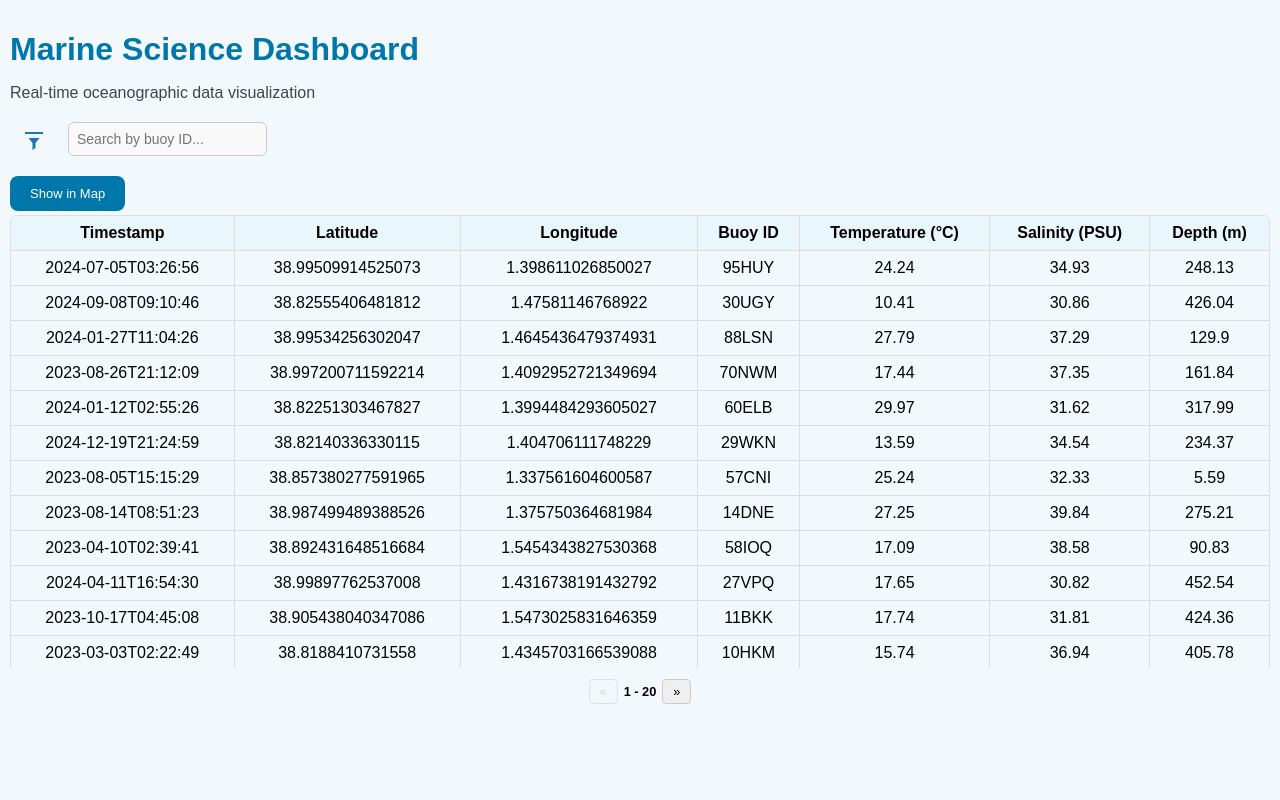
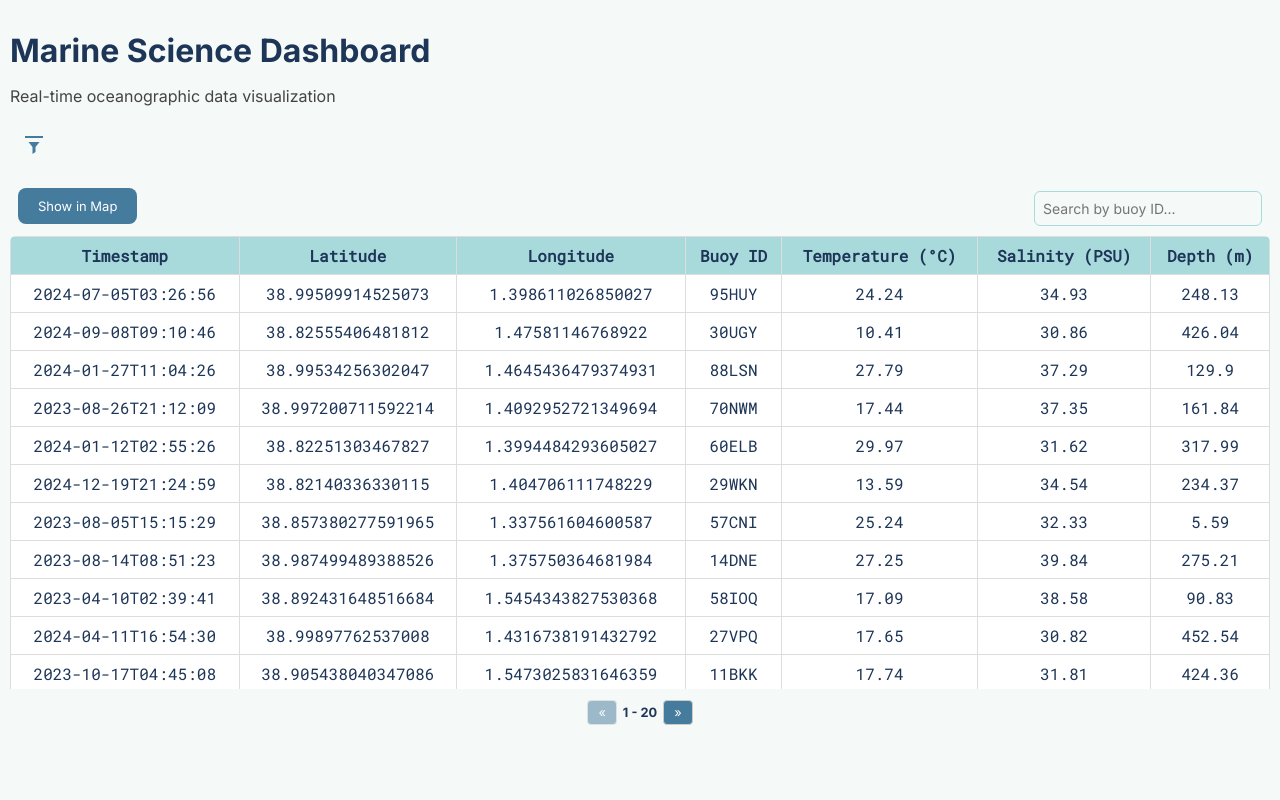
Before and after one commit to Ivanettoss/MarineDashboard, a Vue app: page / in a window 1280 px wide. Shown: the top 800 px of the page. Built offline with nearby package versions, Linux system fonts and the light colour scheme.

Commit message:
another design update

```diff
--- a/dashstyle.css
+++ b/dashstyle.css
@@ -1,6 +1,22 @@
+:root {
+  --red-pantone: #e63946;
+  --honeydew: #f5f9f7;
+  --non-photo-blue: #a8dadc;
+  --cerulean: #457b9d;
+  --berkeley-blue: #1d3557;
+
+  --background: var(--honeydew);
+  --primary: var(--cerulean);
+  --accent: var(--red-pantone);
+  --text-main: var(--berkeley-blue);
+  --text-muted: #444;
+  --table-header: var(--non-photo-blue);
+  --hover-row: #ecd081;
+}
+
 body {
-  font-family: sans-serif;
-  background: #f2f8fc;
+  font-family: 'Inter', sans-serif;
+  background: var(--background);
   margin: 0;
   padding: 10px;
 }
@@ -11,13 +27,13 @@ body {
 }
 
 .dashboard-title {
-  color: #0077aa;
+  color: var(--text-main);
   font-weight: bold;
   margin-bottom: 4px;
 }
 
 .subtitle {
-  color: #444;
+  color: var(--text-muted);
   margin-bottom: 20px;
 }
 
@@ -26,7 +42,6 @@ body {
   align-items: flex-start;
   gap: 10px;
   margin-bottom: 15px;
-
 }
 
 .datepicker {
@@ -35,7 +50,7 @@ body {
   gap: 5px;
 }
 
-.dateline{
+.dateline {
   display: flex;
   align-items: center;
   gap: 8px;
@@ -45,23 +60,24 @@ body {
   display: inline-block;
   width: 33px;
   text-align: right;
-
+  color: var(--text-muted);
 }
 
-
 .location-filter {
-    display: flex;
-    flex-direction: column;
-    gap: 6px;
+  display: flex;
+  flex-direction: column;
+  gap: 6px;
+  color: var(--text-muted);
 }
 
 .toggle-button {
   padding: 6px 12px;
   font-size: 14px;
-  background:none;
+  background: none;
   border: none;
-
   cursor: pointer;
+  font-family: 'Inter', sans-serif;
+  color: var(--primary);
 }
 
 .advanced-filters {
@@ -69,34 +85,44 @@ body {
   flex-wrap: wrap;
   gap: 12px;
   align-items: flex-start;
-  background-color: #7dbfd16d;
+  background-color: rgba(168, 218, 220, 0.2);
   padding: 5px;
   border-radius: 6px;
-  border:3px;
 }
 
 .icon {
   width: 24px;
   height: 24px;
   fill: currentColor;
-  color: #2373b4;
+  color: var(--primary);
   transition: color 0.2s ease;
 }
 
 .icon:hover {
-  color: #7d9dd1;
+  color: var(--text-main);
 }
 
 input[type="text"],
 input[type="date"],
 select {
   padding: 8px;
-  border: 1px solid #ccc;
+  border: 1px solid var(--non-photo-blue);
   border-radius: 6px;
   font-size: 14px;
-  background-color: #f9f9f9;
+  background-color: var(--honeydew);
+  color: var(--text-main);
+  font-family: 'Inter', sans-serif;
+  transition: border-color 0.2s ease, box-shadow 0.2s ease;
 }
 
+input[type="text"]:focus,
+input[type="date"]:focus,
+select:focus {
+  outline: none;
+  border-color: var(--primary);
+  box-shadow: 0 0 5px var(--primary);
+  background-color: white;
+}
 
 .table-wrapper {
   display: flex;
@@ -111,29 +137,37 @@ select {
   flex: 1;
 }
 
-
 table {
   border-collapse: collapse;
   width: 100%;
+  font-family: 'Roboto Mono', monospace;
 }
 
 thead th {
   position: sticky;
   top: 0;
-  background-color: #e9f6fb;
+  background-color: var(--table-header);
   z-index: 2;
+  color: var(--text-main);
 }
 
 th, td {
   border: 1px solid #ddd;
   padding: 8px;
   text-align: center;
+  font-family: 'Roboto Mono', monospace;
+  color: var(--text-main);
+  background-color: white;
+}
+
+tbody tr:hover {
+  background-color: var(--hover-row);
+  cursor: pointer;
 }
 
 thead {
-  background-color: #e9f6fb;
+  background-color: var(--table-header);
 }
-
 
 .pagination-controls {
   display: flex;
@@ -144,6 +178,7 @@ thead {
   font-size: 0.8rem;
   height: 35px;
   flex-shrink: 0;
+  font-family: 'Inter', sans-serif;
 }
 
 .pagination-controls button {
@@ -153,10 +188,13 @@ thead {
   border-radius: 4px;
   cursor: pointer;
   transition: background-color 0.2s;
+  font-family: 'Inter', sans-serif;
+  background-color: var(--primary);
+  color: white;
 }
 
 .pagination-controls button:hover:not(:disabled) {
-  background-color: #f0f0f0;
+  background-color: var(--text-main);
 }
 
 .pagination-controls button:disabled {
@@ -166,6 +204,7 @@ thead {
 
 .page-indicator {
   font-weight: bold;
+  color: var(--text-main);
 }
 
 .chart-wrapper {
@@ -175,30 +214,56 @@ thead {
 .chart-title {
   margin-bottom: 12px;
   font-size: 1.5rem;
-  color: #0077aa;
+  color: var(--text-main);
   font-weight: bold;
   text-align: left;
+  font-family: 'Inter', sans-serif;
 }
 
 .chart-container {
-  background: rgba(251, 251, 251, 0.709);
+  background: rgba(251, 251, 251, 0.9);
   padding: 20px;
   border-radius: 10px;
 }
 
-#switch-view{
-  background-color:#0077aa;
+#switch-view {
+  background-color: var(--primary);
   border: none;
   border-radius: 8px;
-  color:white;
+  color: white;
   padding: 10px 20px;
   font-size: 13px;
   cursor: pointer;
   transition: transform 0.2s ease, box-shadow 0.3s ease;
-  margin-bottom:4px;
-
+  margin-bottom: 4px;
+  font-family: 'Inter', sans-serif;
 }
 
 #switch-view:hover {
+  background-color: var(--text-main);
+}
 
+.table-bar {
+  display: flex;
+  justify-content: space-between;
+  align-items: center;
+  padding: 0.5rem;
 }
+
+.search-id {
+  margin-left: auto;
+  font-family: 'Inter', sans-serif;
+  border: 1px solid var(--non-photo-blue);
+  padding: 6px 8px;
+  border-radius: 6px;
+  color: var(--text-main);
+  background-color: var(--honeydew);
+  transition: border-color 0.2s ease, box-shadow 0.2s ease;
+}
+
+.search-id:focus {
+  outline: none;
+  border-color: var(--primary);
+  box-shadow: 0 0 5px var(--primary);
+  background-color: white;
+}
--- a/index.html
+++ b/index.html
@@ -5,6 +5,8 @@
     <title>Marine Dashboard</title>
     <meta name="viewport" content="width=device-width, initial-scale=1.0" />
     <link href="./dashstyle.css" rel="stylesheet" />
+    <link href="https://fonts.googleapis.com/css2?family=Inter:wght@400;600;700&family=Roboto+Mono&display=swap" rel="stylesheet">
+
   </head>
   <body>
     <div id="app"></div>
--- a/src/App.vue
+++ b/src/App.vue
@@ -27,10 +27,8 @@
           </div>
         </div>
 
-        <!-- Rimosso filtro variabile -->
-
         <div class="location-filter">
-          <label for="locationInput">Search by Location</label>
+          <label for="locationInput">Filter by Location</label>
           <input v-model="locationInput" type="text" id="locationInput" placeholder="Es. Ibiza..." />
 
           <label for="rangeSelect">Range(km)</label>
@@ -41,17 +39,16 @@
           </select>
         </div>
       </div>
-      <input v-model="search" class="search-id" type="text" placeholder="Search by buoy ID..." />
-
     </div>
 
 
 
-
+    <div class="table-bar">
      <button id="switch-view" @click="currentView = currentView === 'table' ? 'map' : 'table'">
   {{ currentView === 'table' ? 'Show in Map' : 'Show in Grid' }}
 </button>
-
+    <input v-model="search" class="search-id" type="text" placeholder="Search by buoy ID..." />
+  </div>
 
     <Map v-if="currentView === 'map'" :markers="updateMarkers" />
 
```
